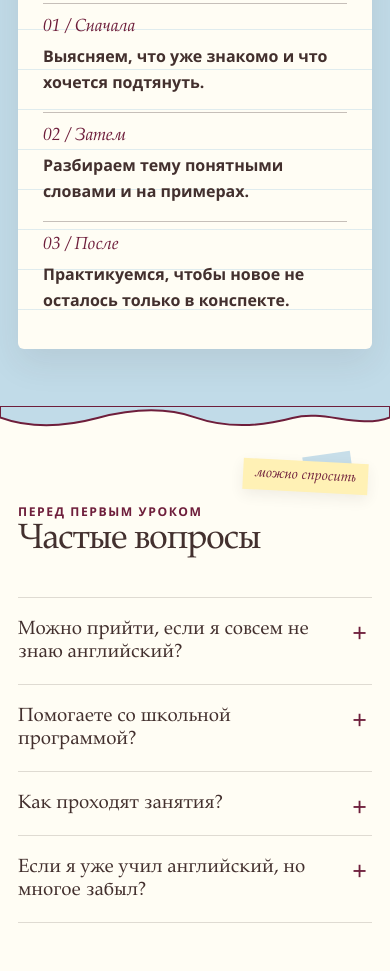
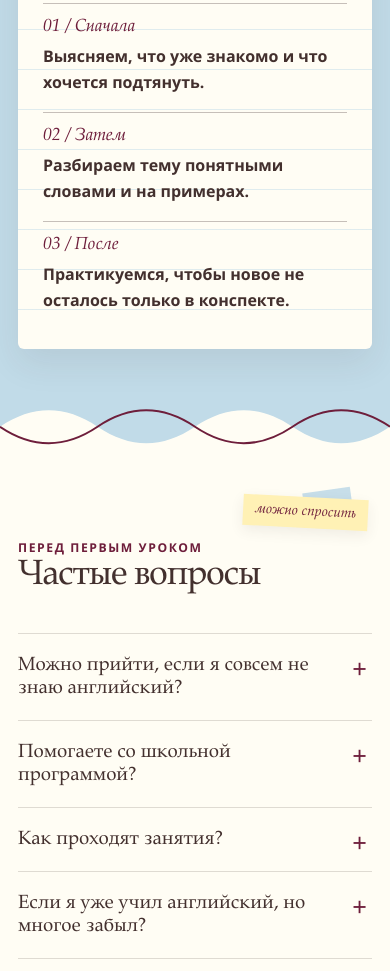
Before and after one commit to ivanivanovd/sklad-course, a plain HTML site: page maya.html in a window 390 px wide. Shown: the part 4097-5068 px from the top of the page. Drawn offline with Linux system fonts and the light colour scheme.

Commit message:
Remove straight edge and deepen section wave

```diff
--- a/maya.html
+++ b/maya.html
@@ -142,9 +142,10 @@
     .step { padding-top: 17px; border-top: 1px solid rgba(67,48,46,.3); }
     .step b { display: block; margin-bottom: 12px; color: var(--plum); font: italic 1.1rem var(--serif); }
     .step p { margin: 0; font-weight: 650; }
-    .section-wave { height: 42px; margin-top: -1px; background: var(--paper); }
+    .section-wave { height: 108px; margin-top: -1px; background: var(--paper); }
     .section-wave svg { display: block; width: 100%; height: 100%; }
-    .section-wave path { fill: var(--blue); stroke: var(--plum); stroke-width: 2; vector-effect: non-scaling-stroke; }
+    .section-wave path { fill: var(--blue); stroke: none; }
+    .section-wave .wave-line { fill: none; stroke: var(--plum); stroke-width: 2; vector-effect: non-scaling-stroke; }
     .scribble-divider { position: relative; z-index: 3; width: min(1120px, calc(100% - 48px)); height: 42px; margin: -20px auto; pointer-events: none; }
     .scribble-divider svg { display: block; width: 100%; height: 100%; overflow: visible; }
     .scribble-divider path { fill: none; stroke: var(--plum); stroke-width: 2.2; stroke-linecap: round; stroke-linejoin: round; opacity: .82; }
@@ -199,7 +200,7 @@
       .learning-panel { padding: 36px 25px; }
       .learning-sticker { margin: 0 0 15px auto; padding: 6px 9px; font-size: .78rem; }
       .scribble-divider { width: calc(100% - 38px); height: 30px; margin: -14px auto; }
-      .section-wave { height: 28px; }
+      .section-wave { height: 64px; }
       .steps { grid-template-columns: 1fr; gap: 16px; }
       .step { padding-top: 12px; }
       .step b { margin-bottom: 5px; }
@@ -332,7 +333,10 @@
     </section>
 
     <div class="section-wave" aria-hidden="true">
-      <svg viewBox="0 0 1440 42" preserveAspectRatio="none"><path d="M0 0H1440V17C1320 35 1200 5 1080 18S840 34 720 17 480 5 360 18 120 35 0 17Z" /></svg>
+      <svg viewBox="0 0 1440 108" preserveAspectRatio="none">
+        <path d="M0 0H1440V35C1320 72 1200 72 1080 35S840 -2 720 35 480 72 360 35 120 -2 0 35Z" />
+        <path class="wave-line" d="M0 35C120 72 240 72 360 35S600 -2 720 35 960 72 1080 35 1320 -2 1440 35" />
+      </svg>
     </div>
 
     <section class="faq section" aria-labelledby="faq-title">
```
Also changed, not shown: maya-tilda-embed.html (+8 -4 lines).
